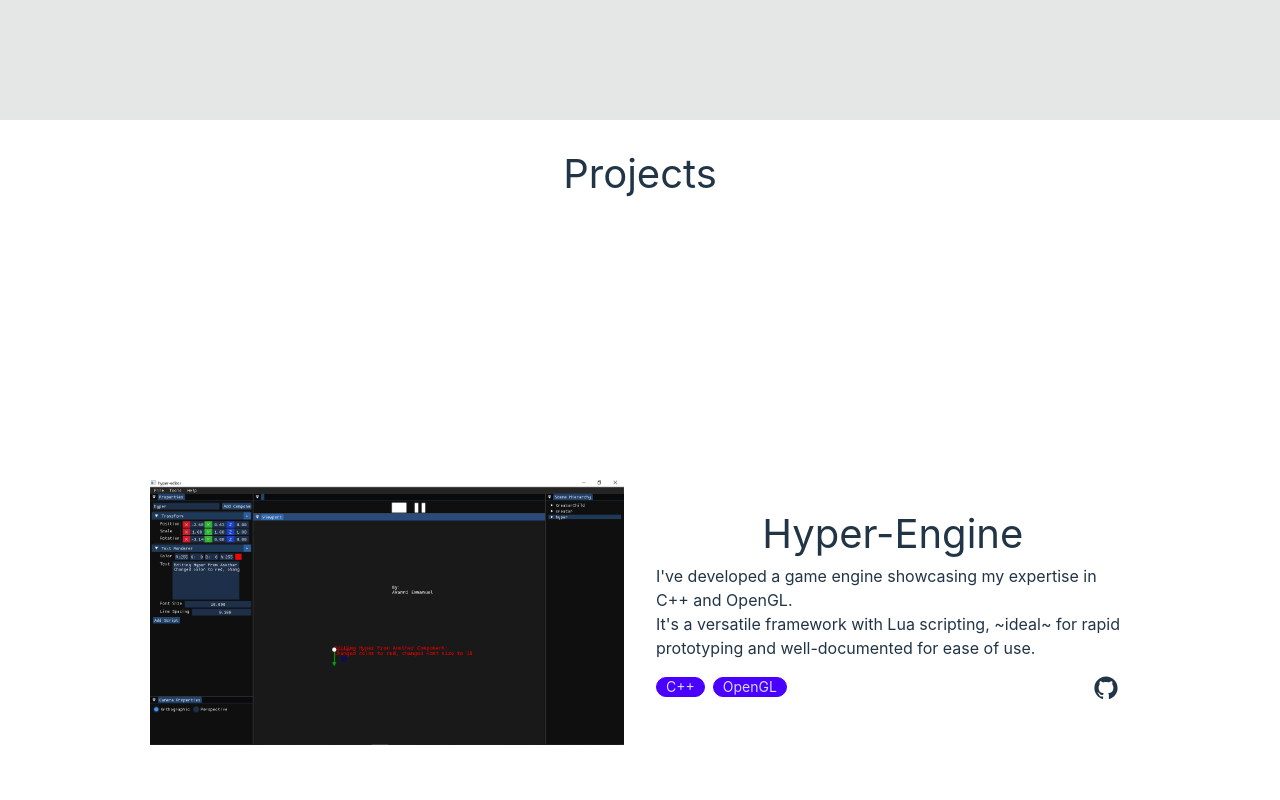
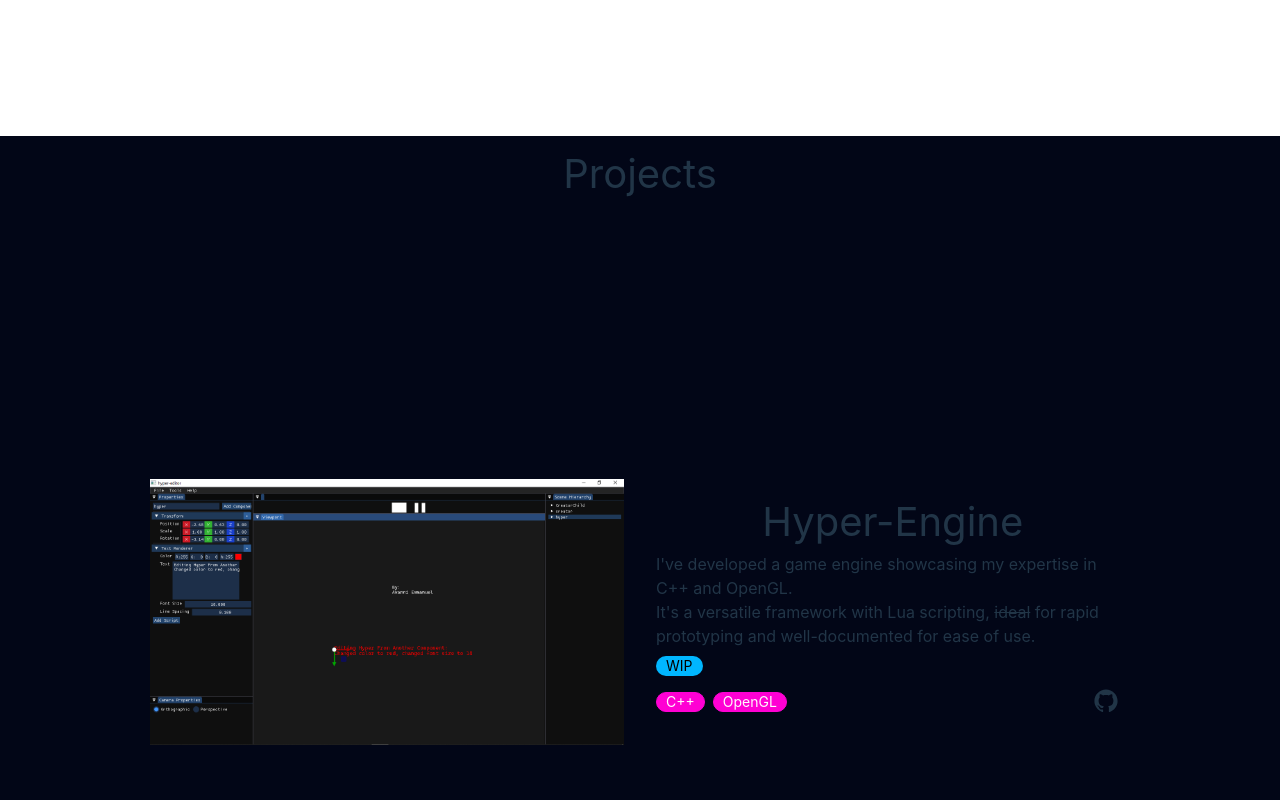
Before and after one commit to coderoyalty/Akanni5, a React (Vite) app: page / in a window 1280 px wide. Shown: the part 1480-2280 px from the top of the page. Built offline with nearby package versions, Linux system fonts and the light colour scheme.

Commit message:
feat: dynamic project lists

```diff
--- a/src/App.tsx
+++ b/src/App.tsx
@@ -1,56 +1,22 @@
 import "./App.css";
 import Header from "./components/header.tsx";
 import Hero from "./components/hero.tsx";
+import Projects from "./components/projects.tsx";
 import TechStack from "./components/tech-stack.tsx";
-import Project from "./components/project.tsx";
-import { GitHubLogoIcon } from "@radix-ui/react-icons";
-
-import hyperImg from "./assets/hyper.png";
 
 function App() {
   return (
     <>
       <Header />
       <Hero />
-      <div className="hero min-h-screen bg-base-300">
-        <div className="hero-content flex-col">
-          <h1 className="">My Tech Stack</h1>
-          <TechStack />
+      <div>
+        <div className="hero min-h-screen">
+          <div className="hero-content flex-col">
+            <h1 className="">My Tech Stack</h1>
+            <TechStack />
+          </div>
         </div>
-      </div>
-      <div className="w-full my-4 px-2" id="projects">
-        <h1 className="text-center pt-4">Projects</h1>
-        <Project
-          imageSrc={hyperImg}
-          component={
-            <div>
-              <h1 className="text-center mb-2">Hyper-Engine</h1>
-              <p>
-                I've developed a game engine showcasing my expertise in C++ and
-                OpenGL.
-                <br />
-                It's a versatile framework with Lua scripting, ~ideal~ for rapid
-                prototyping and well-documented for ease of use.
-              </p>
-
-              <div className="flex items-center justify-between">
-                <div className="space-x-2">
-                  <span className="badge badge-primary">C++</span>
-                  <span className="badge badge-primary">OpenGL</span>
-                </div>
-
-                <div className="join mt-1">
-                  <a
-                    href="https://github.com/coderoyalty/hyper"
-                    className="btn btn-square btn-ghost join-item"
-                  >
-                    <GitHubLogoIcon className="w-6 h-6" />
-                  </a>
-                </div>
-              </div>
-            </div>
-          }
-        />
+        <Projects />
       </div>
     </>
   );
--- a/src/components/hero.tsx
+++ b/src/components/hero.tsx
@@ -3,6 +3,7 @@ import {
   LinkedInLogoIcon,
   TwitterLogoIcon,
 } from "@radix-ui/react-icons";
+
 import React from "react";
 function Hero() {
   const canvasRef = React.useRef<HTMLCanvasElement>(null!);
@@ -95,7 +96,10 @@ function Hero() {
 
   return (
     <>
-      <div ref={heroRef} className="hero min-h-screen bg-base-200 relative">
+      <div
+        ref={heroRef}
+        className="hero min-h-screen bg-base-200 relative bg-gradient-to-br from-black via-slate-900 to-zinc-800"
+      >
         <div className="hero-content flex-col text-center z-10">
           <div className="space-y-2">
             <h1>
--- a/src/components/project.tsx
+++ b/src/components/project.tsx
@@ -3,6 +3,18 @@ import React from "react";
 interface ProjectProps {
   imageSrc: string;
   component: React.ReactNode;
+}
+
+export type ProjectLink = {
+  url: string;
+  type: "github" | "external";
+};
+
+export interface IProject {
+  content: string;
+  tags: string[];
+  links: ProjectLink[];
+  picPath: string;
 }
 
 const Project: React.FC<ProjectProps> = ({ imageSrc, component }) => {
--- /dev/null
+++ b/src/components/projects.tsx
@@ -0,0 +1,57 @@
+import Project from "../components/project.tsx";
+import { GitHubLogoIcon, Link1Icon } from "@radix-ui/react-icons";
+import MarkdownRenderer from "../components/utils/md-renderer.tsx";
+
+import projects from "../projects.json";
+
+const Projects = () => {
+  return (
+    <div className="w-full my-4 px-2 bg-slate-950/100" id="projects">
+      <h1 className="text-center pt-4">Projects</h1>
+
+      {projects.map((project, idx) => (
+        <div key={idx} className="sticky top-0 bg-inherit">
+          <Project
+            imageSrc={project.image}
+            component={
+              <>
+                <MarkdownRenderer content={project.content} />
+
+                <span className="mt-2 badge badge-info">{project.status}</span>
+                <div className="flex items-center justify-between">
+                  <div className="space-x-2">
+                    {project.tags.map((tag, idx) => (
+                      <span className="badge badge-secondary" key={idx}>
+                        {tag}
+                      </span>
+                    ))}
+                  </div>
+
+                  <div className="join">
+                    {project.links.map((link, idx) => {
+                      return (
+                        <a
+                          key={idx}
+                          href={link.url}
+                          className="btn btn-square btn-ghost join-item"
+                        >
+                          {link.type == "github" ? (
+                            <GitHubLogoIcon className="w-6 h-6" />
+                          ) : (
+                            <Link1Icon className="w-6 h-6" />
+                          )}
+                        </a>
+                      );
+                    })}
+                  </div>
+                </div>
+              </>
+            }
+          />
+        </div>
+      ))}
+    </div>
+  );
+};
+
+export default Projects;
--- /dev/null
+++ b/src/components/utils/md-renderer.tsx
@@ -0,0 +1,26 @@
+import React from "react";
+import Markdown from "react-markdown";
+import remarkGfm from "remark-gfm";
+
+interface MDRendererProps {
+  content: string;
+}
+
+const MarkdownRenderer: React.FC<MDRendererProps> = ({ content }) => {
+  return (
+    <Markdown
+      remarkPlugins={[remarkGfm]}
+      components={{
+        h1: ({ node, ...props }) => (
+          <h1 className="text-center mb-2" {...props} />
+        ),
+
+        p: ({ node, ...props }) => <p {...props} />,
+      }}
+    >
+      {content}
+    </Markdown>
+  );
+};
+
+export default MarkdownRenderer;
```
